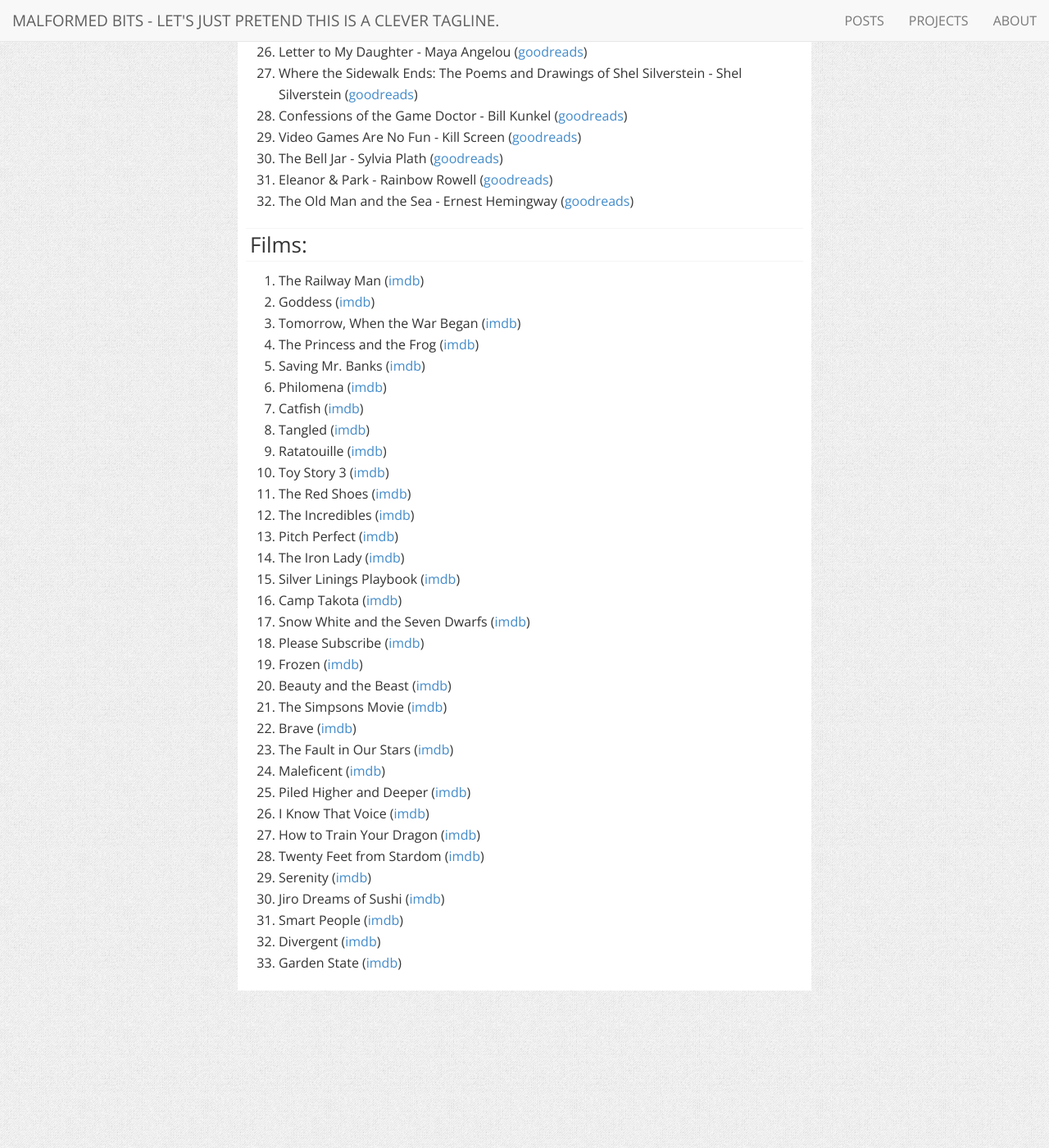
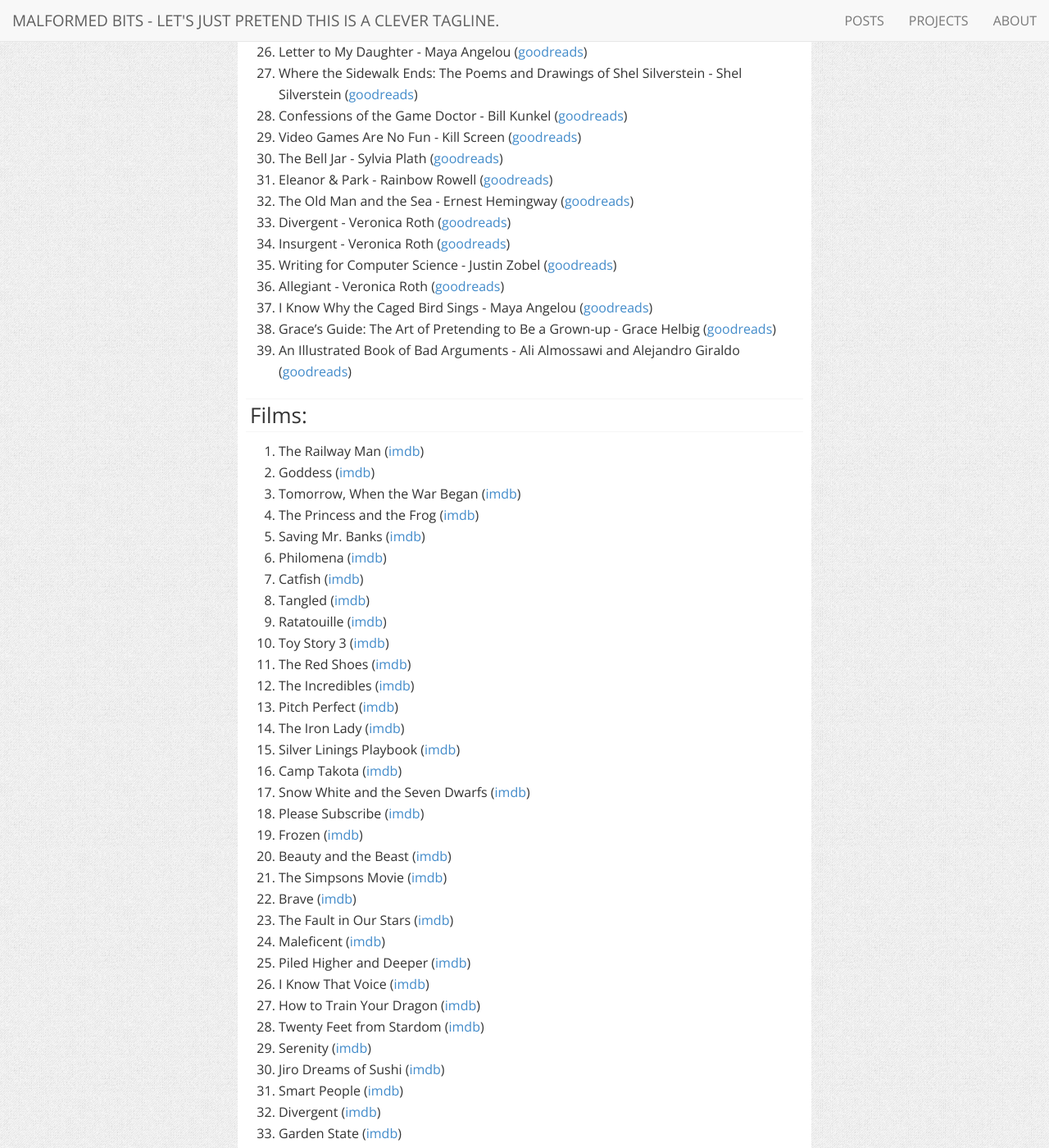
Before and after one commit to charlottepierce/charlottepierce.github.com, a Jekyll site: the page built from _posts/2014-01-01-50-50-Challenge-2014.md, in a window 1280 px wide and 1400 px high, scrolled down 958 px. Shown: the whole window at 82% size. Built offline with Jekyll 4.4.1, drawn with Linux system fonts in a browser that asks for light colours; nearby versions of some CDN libraries; some of the changed text lies outside the part shown.

Commit message:
50/50 challenge update for October 2014.

```diff
--- a/_posts/2014-01-01-50-50-Challenge-2014.md
+++ b/_posts/2014-01-01-50-50-Challenge-2014.md
@@ -39,6 +39,13 @@
 30. The Bell Jar - Sylvia Plath ([goodreads](https://www.goodreads.com/book/show/6514.The_Bell_Jar))
 31. Eleanor & Park - Rainbow Rowell ([goodreads](https://www.goodreads.com/book/show/15745753-eleanor-park))
 32. The Old Man and the Sea - Ernest Hemingway ([goodreads](https://www.goodreads.com/book/show/2165.The_Old_Man_and_the_Sea))
+33. Divergent - Veronica Roth ([goodreads](https://www.goodreads.com/book/show/13335037-divergent))
+34. Insurgent - Veronica Roth ([goodreads](https://www.goodreads.com/book/show/11735983-insurgent))
+35. Writing for Computer Science - Justin Zobel ([goodreads](https://www.goodreads.com/book/show/117973.Writing_for_Computer_Science))
+36. Allegiant - Veronica Roth ([goodreads](https://www.goodreads.com/book/show/18710190-allegiant))
+37. I Know Why the Caged Bird Sings - Maya Angelou ([goodreads](https://www.goodreads.com/book/show/13214.I_Know_Why_the_Caged_Bird_Sings))
+38. Grace's Guide: The Art of Pretending to Be a Grown-up - Grace Helbig ([goodreads](https://www.goodreads.com/book/show/22168240-grace-s-guide-the-art-of-pretending-to-be-a-grown-up))
+39. An Illustrated Book of Bad Arguments - Ali Almossawi and Alejandro Giraldo ([goodreads](https://www.goodreads.com/book/show/18753581-an-illustrated-book-of-bad-arguments))
 
 ### Films: ###
 
@@ -75,3 +82,5 @@
 31. Smart People ([imdb](http://www.imdb.com/title/tt0858479/))
 32. Divergent ([imdb](http://www.imdb.com/title/tt1840309/))
 33. Garden State ([imdb](http://www.imdb.com/title/tt0333766/))
+34. A Class Divided ([imdb](http://www.imdb.com/title/tt0257489/))
+35. Once ([imdb](http://www.imdb.com/title/tt0907657/))
```
